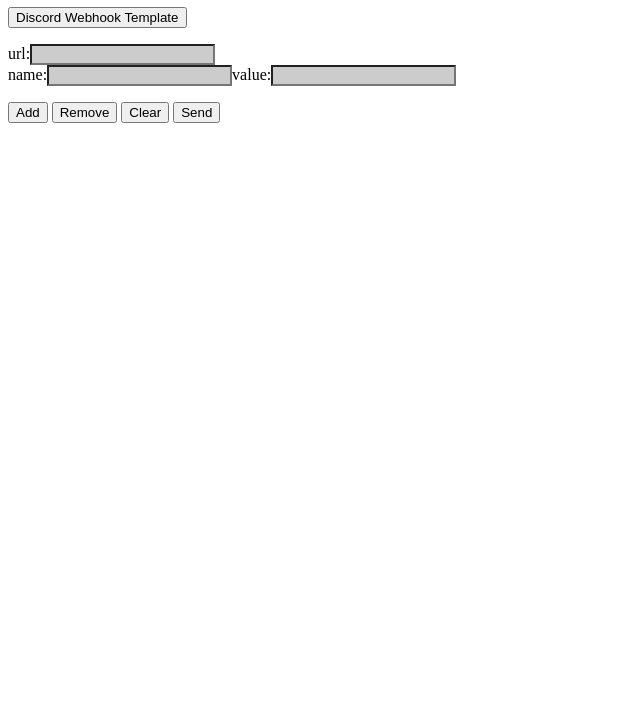
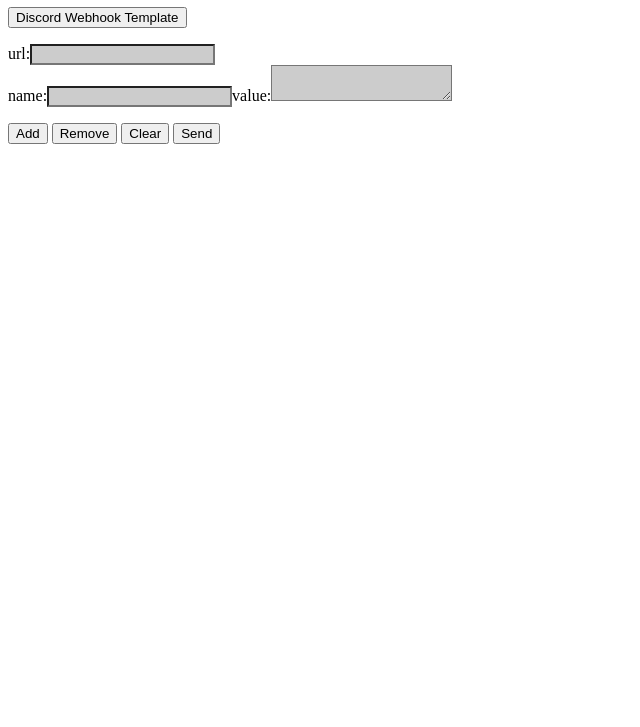
Before and after one commit to Mr-Ojii/Easy-POST, a plain HTML site: page index.html in a window 1280 px wide. Shown: the part 73-800 px from the top of the page, without its empty margins (0-640 px from the left). Drawn offline with Linux system fonts and the light colour scheme.

Commit message:
input to textarea

```diff
--- a/click.js
+++ b/click.js
@@ -28,7 +28,7 @@ function update()
 {
     let text = "";
     for (let index = 0; index < formcount; index++) {
-        text = text + 'name:<input type="text" id="name' + index + '"/>value:<input type="text" id="value' + index + '"/><br />';
+        text = text + 'name:<input type="text" id="name' + index + '"/>value:<textarea id="value' + index + '"></textarea><br />';
     }
     document.getElementById("divbody").innerHTML = text;
 }
--- a/css.css
+++ b/css.css
@@ -4,7 +4,7 @@ body
 	background-color:#555;
 }
 
-input
+input, textarea
 {
 	color:#fff;
 	background-color:#000;
@@ -17,7 +17,7 @@ input
 		color:#000000
 	}
 
-	input
+	input, textarea
 	{
 		color:#000;
 		background-color:#ccc;
```
